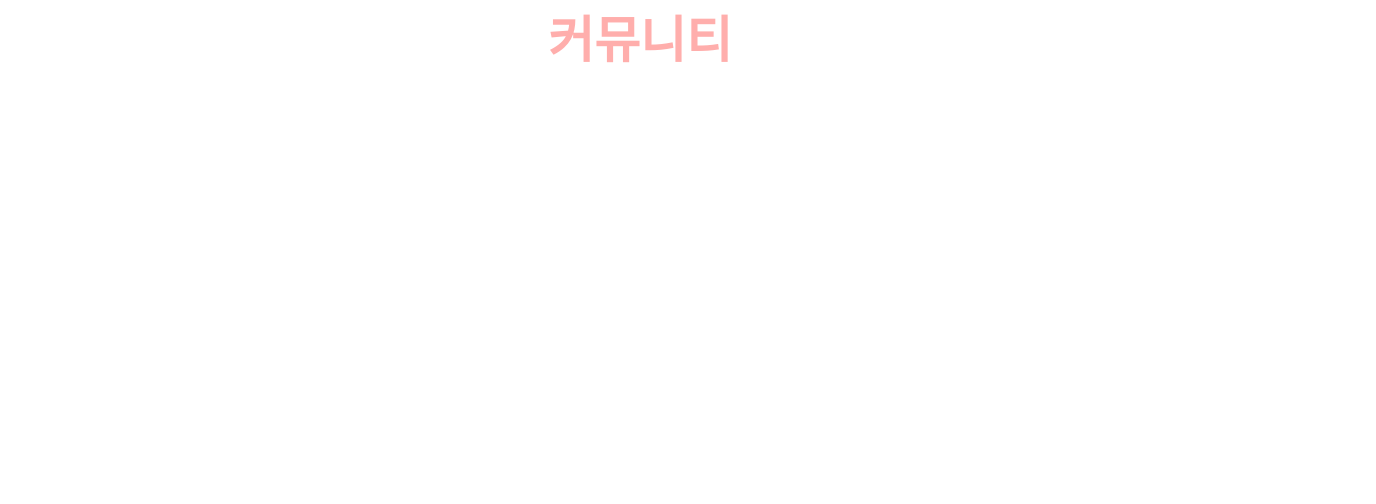
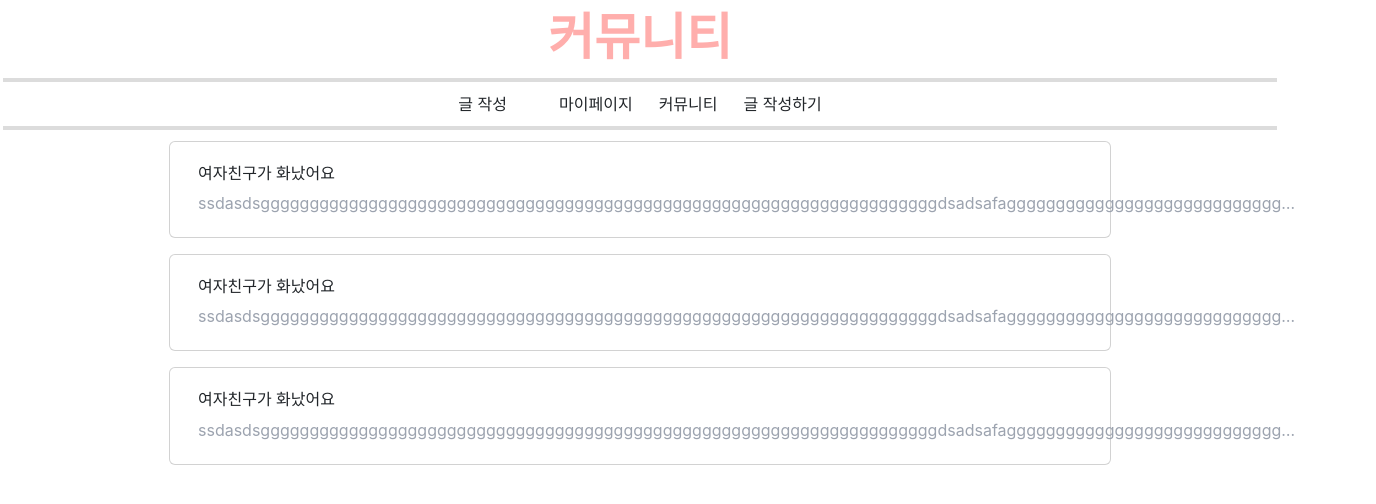
Before and after one commit to juknow/bestlove_front, a React (Create React App) app: page /community in a window 1280 px wide. Shown: the top 504 px of the page, 1376 px wide, since content can reach past the window. Built offline with nearby package versions, Linux system fonts and the light colour scheme; a web font is replaced by a local one.

Commit message:
[ADD] 커뮤니티 카드 제작, 테일윈드, 부트스트랩 설치

```diff
--- a/package.json
+++ b/package.json
@@ -6,6 +6,7 @@
     "@testing-library/jest-dom": "^5.17.0",
     "@testing-library/react": "^13.4.0",
     "@testing-library/user-event": "^13.5.0",
+    "bootstrap": "^5.3.3",
     "react": "^18.2.0",
     "react-dom": "^18.2.0",
     "react-router-dom": "^6.22.3",
@@ -21,7 +22,8 @@
     "eslint-plugin-prettier": "^5.1.3",
     "eslint-plugin-react": "^7.34.1",
     "eslint-plugin-react-hooks": "^4.6.0",
-    "prettier": "^3.2.5"
+    "prettier": "^3.2.5",
+    "tailwindcss": "^3.4.1"
   },
   "scripts": {
     "start": "react-scripts start",
--- a/public/index.html
+++ b/public/index.html
@@ -22,8 +22,19 @@
       Learn how to configure a non-root public URL by running `npm run build`.
     -->
     <title>React App</title>
+    <link
+      href="https://cdn.jsdelivr.net/npm/bootstrap@5.3.3/dist/css/bootstrap.min.css"
+      rel="stylesheet"
+      integrity="sha384-QWTKZyjpPEjISv5WaRU9OFeRpok6YctnYmDr5pNlyT2bRjXh0JMhjY6hW+ALEwIH"
+      crossorigin="anonymous"
+    />
   </head>
   <body>
+    <script
+      src="https://cdn.jsdelivr.net/npm/bootstrap@5.3.3/dist/js/bootstrap.bundle.min.js"
+      integrity="sha384-YvpcrYf0tY3lHB60NNkmXc5s9fDVZLESaAA55NDzOxhy9GkcIdslK1eN7N6jIeHz"
+      crossorigin="anonymous"
+    ></script>
     <noscript>You need to enable JavaScript to run this app.</noscript>
     <div id="root"></div>
     <!--
--- a/src/App.css
+++ b/src/App.css
@@ -8,9 +8,9 @@ header {
   font-weight: 600;
 }
 
-.navbar {
+.navbarcustom {
   background-color: gainsboro;
-  height: 3px;
+  height: 4px;
 
   margin: 3px;
 }
@@ -30,3 +30,10 @@ header {
   text-decoration: none;
   /* 기타 원하는 초기화 스타일 추가 */
 }
+
+.text-ellipsis {
+  white-space: nowrap;
+  overflow: hidden;
+  text-overflow: ellipsis;
+  color: gainsboro;
+}
--- a/src/App.js
+++ b/src/App.js
@@ -8,7 +8,7 @@ import LoginPage from "./pages/LoginPage";
 import RegisterPage from "./pages/RegisterPage";
 import AddFriend from "./pages/AddFriend";
 import SetCouple from "./pages/SetCouple";
-import Community from "./pages/Community";
+import CommunityPage from "./pages/CommunityPage";
 
 function App() {
   return (
@@ -21,7 +21,7 @@ function App() {
           <Route path="/register/*" element={<RegisterPage />}></Route>
           <Route path="/addfriend/*" element={<AddFriend />}></Route>
           <Route path="/setcouple/*" element={<SetCouple />}></Route>
-          <Route path="/community/*" element={<Community />}></Route>
+          <Route path="/community/*" element={<CommunityPage />}></Route>
           {/* 상단에 위치하는 라우트들의 규칙을 모두 확인, 일치하는 라우트가 없는경우 처리 */}
           <Route path="*" element={<NotFound />}></Route>
         </Routes>
--- /dev/null
+++ b/src/components/CommunityCard.jsx
@@ -0,0 +1,19 @@
+export default function CommunityCard() {
+  const handleClick = () => {
+    // 버튼이 클릭되었을 때 실행되는 함수
+    console.log("버튼이 클릭되었습니다.");
+    // 여기에 필요한 로직을 추가할 수 있습니다.
+  };
+  return (
+    <>
+      <button className="card w-75 mb-3 btn btn-light" onClick={handleClick}>
+        <div className="card-body">
+          <h5 className="card-title text-start">여자친구가 화났어요</h5>
+          <p className="text-start line-clamp-1 text-gray-400 w-[95%]">
+            ssdasdsgggggggggggggggggggggggggggggggggggggggggggggggggggggggggggggggggggggdsadsafagggggggggggggggggggggggggggggggggggg
+          </p>
+        </div>
+      </button>
+    </>
+  );
+}
--- /dev/null
+++ b/src/components/Navigatior.jsx
@@ -0,0 +1,25 @@
+import { Link } from "react-router-dom";
+
+export default function CommunityNavigator() {
+  return (
+    <>
+      <div className="navbarcustom"></div>
+      <nav>
+        <Link to="/register" type="button" className="btn">
+          글 작성
+        </Link>
+        <Link to="/login" type="button" className="btn"></Link>
+        <Link to="/mypage" type="button" className="btn">
+          마이페이지
+        </Link>
+        <Link to="/community" type="button" className="btn">
+          커뮤니티
+        </Link>
+        <Link to="/community" type="button" className="btn">
+          글 작성하기
+        </Link>
+      </nav>
+      <div className="navbarcustom"></div>
+    </>
+  );
+}
--- a/src/index.css
+++ b/src/index.css
@@ -1,3 +1,6 @@
+@import "tailwindcss/base";
+@import "tailwindcss/components";
+@import "tailwindcss/utilities";
 body {
   margin: 0;
   font-family:
--- a/src/pages/Community.jsx
+++ /dev/null
@@ -1,7 +0,0 @@
-export default function Community() {
-  return (
-    <>
-      <header>커뮤니티</header>
-    </>
-  );
-}
--- /dev/null
+++ b/src/pages/CommunityPage.jsx
@@ -0,0 +1,23 @@
+import CommunityCard from "../components/CommunityCard";
+import Navigator from "../components/Navigatior";
+
+const communityData = [
+  { id: 1, title: "첫 번째 카드", content: "첫 번째 카드 내용입니다." },
+  { id: 2, title: "두 번째 카드", content: "두 번째 카드 내용입니다." },
+  { id: 3, title: "세 번째 카드", content: "세 번째 카드 내용입니다." },
+];
+
+export default function CommunityPage() {
+  return (
+    <>
+      <header>커뮤니티</header>
+      <Navigator />
+      <div style={{ height: 8 }}></div>
+      <div className="container flex-column d-flex align-items-center">
+        {communityData.map((item) => (
+          <CommunityCard key={item.id} title={item.title} content={item.content} />
+        ))}
+      </div>
+    </>
+  );
+}
--- a/src/pages/MainPage.jsx
+++ b/src/pages/MainPage.jsx
@@ -1,25 +1,10 @@
-import { Link } from "react-router-dom";
+import Navigator from "../components/Navigatior";
 
 export default function MainPage() {
   return (
     <>
       <header>베프의 연애</header>
-      <div className="navbar"></div>
-      <nav>
-        <Link to="/register" className="navbutton">
-          회원가입
-        </Link>
-        <Link to="/login" className="navbutton">
-          로그인
-        </Link>
-        <Link to="/mypage" className="navbutton">
-          마이페이지
-        </Link>
-        <Link to="/community" className="navbutton">
-          커뮤니티
-        </Link>
-      </nav>
-      <div className="navbar"></div>
+      <Navigator />
       <main>메인 페이지 입니다.</main>
     </>
   );
--- /dev/null
+++ b/tailwind.config.js
@@ -0,0 +1,12 @@
+/** @type {import('tailwindcss').Config} */
+module.exports = {
+  content: [
+    "./src/pages/**/*.{js,ts,jsx,tsx,mdx}",
+    "./src/components/**/*.{js,ts,jsx,tsx,mdx}",
+    "./src/**/*.{js,ts,jsx,tsx,mdx}",
+  ],
+  theme: {
+    extend: {},
+  },
+  plugins: [],
+};
```
Also changed, not shown: src/logo.svg (deleted), 1 other file (tests, documents, lock files or other folders).
